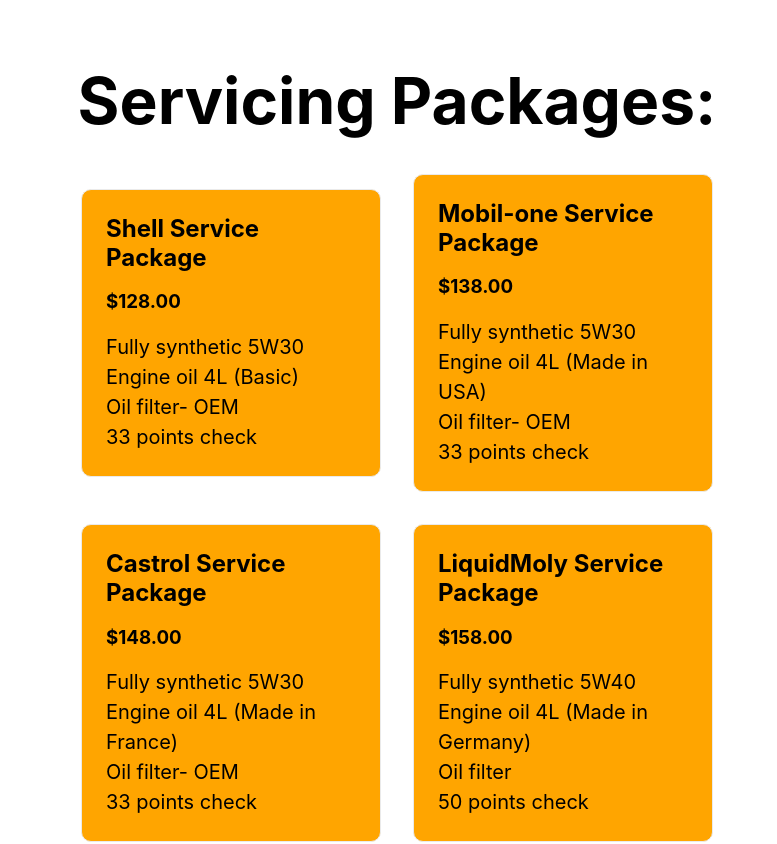
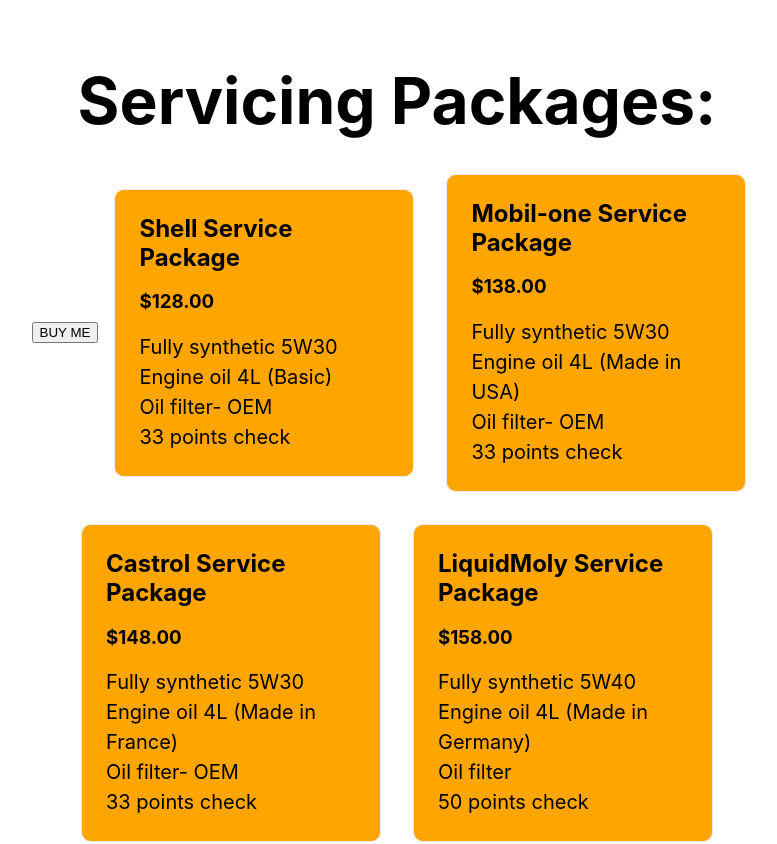
Before and after one commit to NeoMH1991/stripetest, a Next.js app: page / in a window 1280 px wide. Shown: the top 844 px of the page, without its empty margins (243-1020 px from the left). Built offline with nearby package versions, Linux system fonts and the light colour scheme.

Commit message:
second commit

```diff
--- a/checkout.js
+++ b/checkout.js
@@ -2,6 +2,7 @@
 
 export async function checkout(lineItems) {
   let stripePromise = null;
+
   const getStripe = () => {
     if (!stripePromise) {
       stripePromise = loadStripe(process.env.NEXT_PUBLIC_API_KEY);
--- a/pages/index.js
+++ b/pages/index.js
@@ -18,6 +18,21 @@
         <br />
 
         <div className={styles.grid}>
+          <button
+            onClick={() => {
+              checkout({
+                lineItems: [
+                  {
+                    price: "price_1MZ1B8GQwZ3hbkvU41dYUGsw",
+                    quantity: 1,
+                  },
+                ],
+              });
+            }}
+          >
+            BUY ME
+          </button>
+
           <a href="https://nextjs.org/docs" className={styles.card}>
             <h2>Shell Service Package</h2>
             <h3>$128.00</h3>
```
